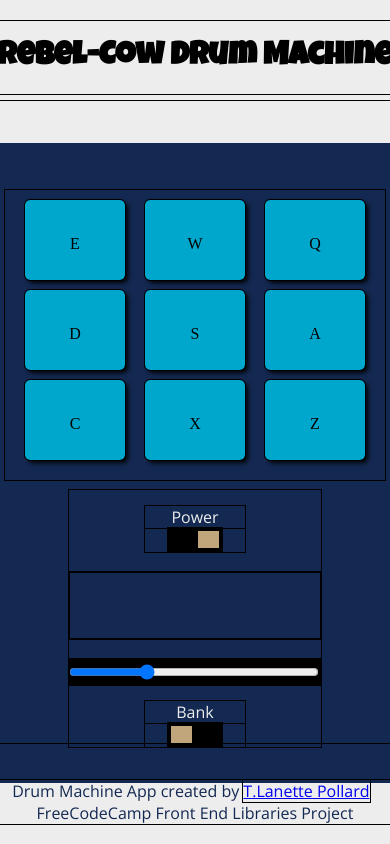
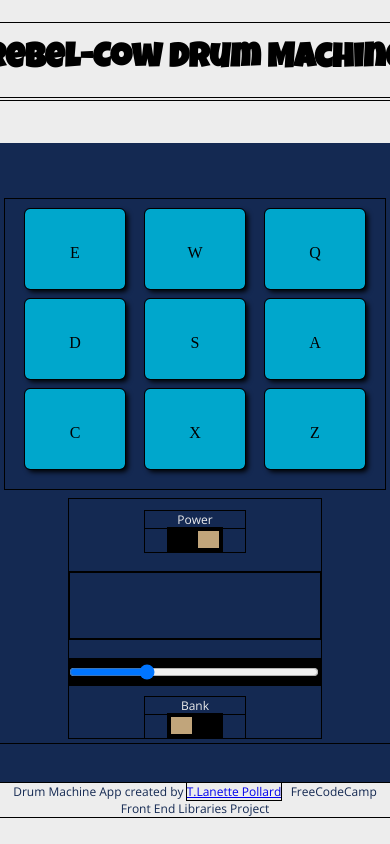
Before and after one commit to TLanetteRose/Drum-Machine-TLP, a React (Create React App) app: page / in a window 390 px wide. Shown: the top 844 px of the page. Built offline with nearby package versions, Linux system fonts and the light colour scheme.

Commit message:
Updates
Signed-off-by: T. Lanette <TLPollard4516@gmail.com>

```diff
--- a/src/App.css
+++ b/src/App.css
@@ -94,3 +94,9 @@ input {
   width: 250px;
   margin: 5px 0;
 }
+
+@media (min-width: 576px) {
+  .drum {
+    max-width: 385px;
+  }
+}
--- a/src/components/styles/Footer.css
+++ b/src/components/styles/Footer.css
@@ -18,5 +18,10 @@ footer p {
     align-items: center;
     width: 100%;
 
+}
 
+@media screen and (max-width: 576px){
+    p {
+        font-size: 12px;
+    }
 }
--- a/src/components/styles/Header.css
+++ b/src/components/styles/Header.css
@@ -1,8 +1,3 @@
- .header-container {
-    display: flex;
-    justify-content: center;
-}
-
 
 .jumbotron {
     display: flex;
@@ -17,8 +12,12 @@ h1 {
     padding: 20px;
 }
 
-@media screen and (max-width: 850px) {
+@media screen and (max-width: 576px) {
     .jumbotron {
         text-align: center;
     }
+    .jumbotron .header-title  {
+        font-size: 34px;
+    }
+
 }
```
